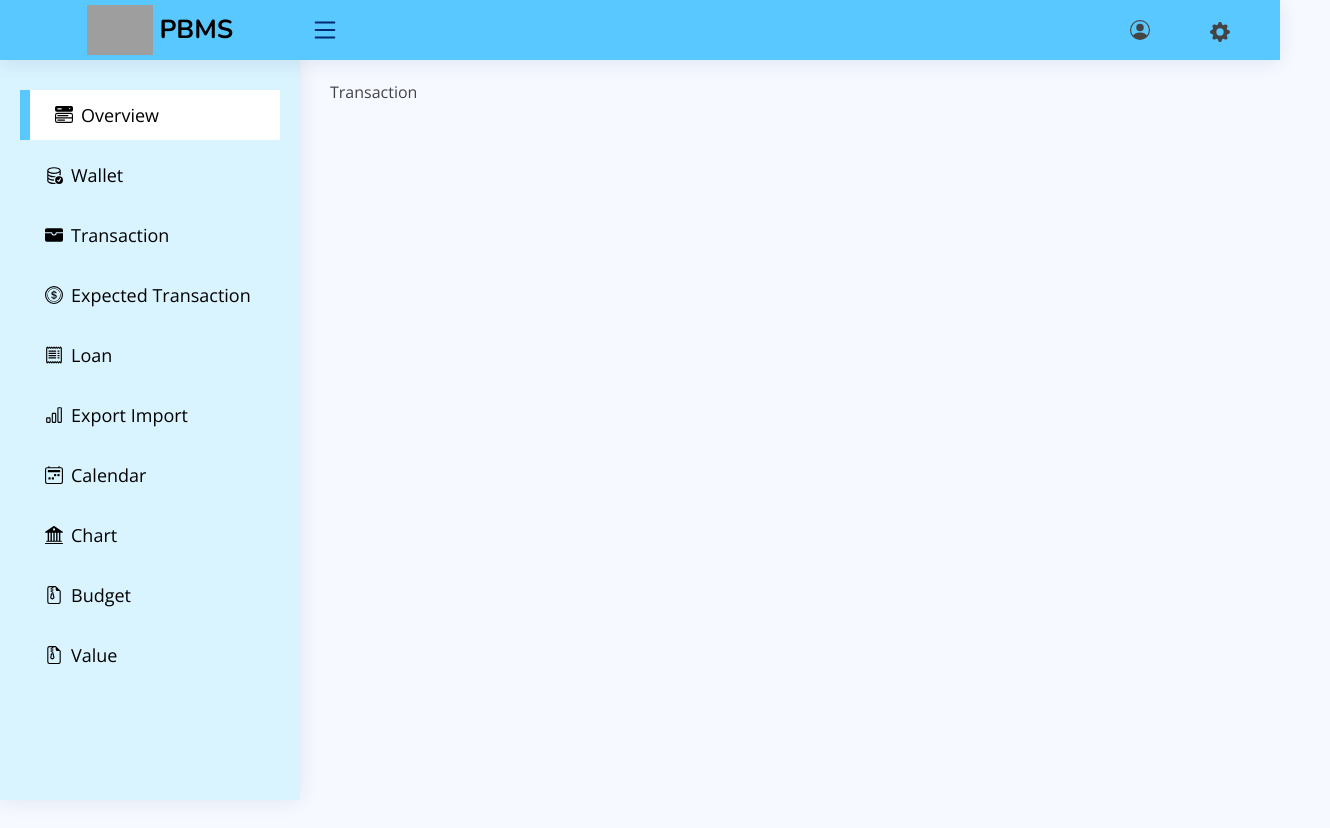
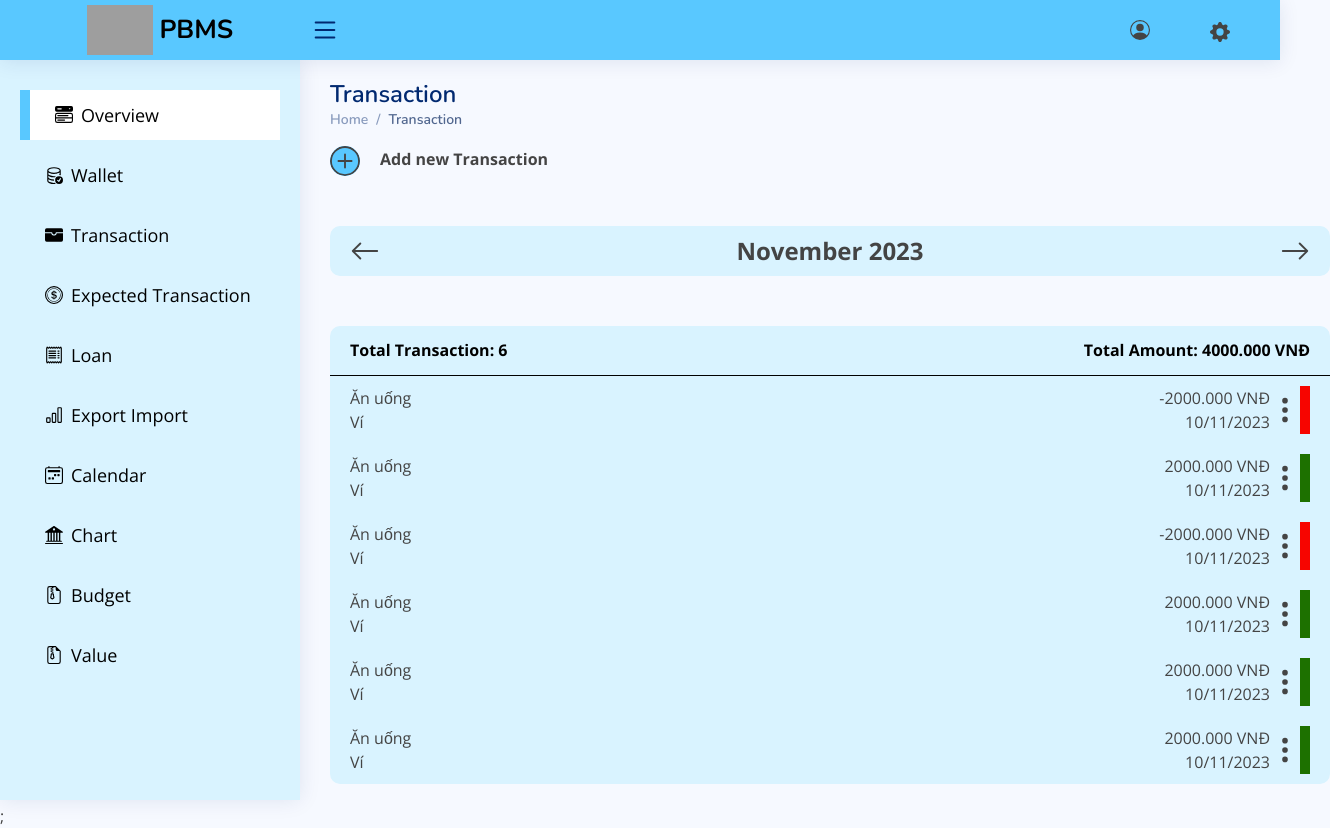
Before and after one commit to OaiPbHE150516/PBMS_FE, a React (Create React App) app: page /transaction in a window 1280 px wide. Shown: the whole page, 1330 px wide, since content can reach past the window. Before the commit the page ends 800 px from the top, so only its background shows below. Built offline with nearby package versions, Linux system fonts and the light colour scheme; grey boxes are pictures that could not be loaded.

Commit message:
add page view Transaction

```diff
--- /dev/null
+++ b/src/contexts/transaction.js
@@ -0,0 +1,38 @@
+export const listTransaction = [
+  {
+    category: "Ăn uống",
+    wallet: "Ví",
+    money: -2000.0,
+    date: "10/11/2023",
+  },
+  {
+    category: "Ăn uống",
+    wallet: "Ví",
+    money: 2000.0,
+    date: "10/11/2023",
+  },
+  {
+    category: "Ăn uống",
+    wallet: "Ví",
+    money: -2000.0,
+    date: "10/11/2023",
+  },
+  {
+    category: "Ăn uống",
+    wallet: "Ví",
+    money: 2000.0,
+    date: "10/11/2023",
+  },
+  {
+    category: "Ăn uống",
+    wallet: "Ví",
+    money: 2000.0,
+    date: "10/11/2023",
+  },
+  {
+    category: "Ăn uống",
+    wallet: "Ví",
+    money: 2000.0,
+    date: "10/11/2023",
+  },
+];
--- /dev/null
+++ b/src/css/Transaction.css
@@ -0,0 +1,76 @@
+.addTransaction{
+    cursor: pointer;
+}
+.addTransaction svg{
+    font-size: 30px;
+    background: #59C8FF;
+    border-radius: 50%;
+}
+.addTransaction span{
+    margin-left: 20px;
+    font-weight: bold;
+}
+.date{
+    display: flex;
+    text-align: center;
+    justify-content: space-between;
+    width: 1000px;
+    height: 50px;
+    background-color: #D9F3FF;
+    margin: 50px auto;
+    border-radius: 10px;
+}
+.date svg{
+    font-size: 30px;
+    margin: auto 20px;
+    cursor: pointer;
+}
+.date span{
+    font-size: 24px;
+    font-weight: bold;
+    margin: auto 20px;
+}
+
+/* listTransaction */
+.tableTransaction{
+    background: #D9F3FF;
+    width: 1000px;
+    margin: auto;
+    border-radius: 10px;
+}
+.tableTransaction .total{
+    display: flex;
+    justify-content: center;
+    justify-content: space-between;
+    height: 50px;
+    border-bottom: 1px solid black;
+}
+.tableTransaction .total span{
+    margin: auto 20px;
+    color: black;
+    font-weight: bold;
+}
+.tableTransaction .eachTransaction{
+    display: flex;
+    justify-content: space-between;
+    padding: 10px 20px;
+}
+.tableTransaction .money_Date_Menu{
+    display: flex;
+}
+.tableTransaction .money_Date_Menu .money_Date div:last-child{
+    text-align: end;
+}
+.tableTransaction .money_Date_Menu svg{
+    font-size: 30px;
+    margin: auto;
+    cursor: pointer;
+}
+.tableTransaction .money_Date_Menu .color_red{
+    background: #F70500;
+    width: 10px;
+}
+.tableTransaction .money_Date_Menu .color_green{
+    background: #1D7100;
+    width: 10px;
+}
--- a/src/pages/transaction/index.jsx
+++ b/src/pages/transaction/index.jsx
@@ -1,10 +1,123 @@
-import React from 'react';
+import React, { useState } from "react";
+import { PageTitle } from "../../components";
+import {
+  BsArrowLeft,
+  BsArrowRight,
+  BsPlusCircle,
+  BsThreeDotsVertical,
+} from "react-icons/bs";
+import "../../css/Transaction.css";
+import { listTransaction } from "../../contexts/transaction";
+import { Dropdown } from "react-bootstrap";
+
 const Transaction = () => {
+  //=================Create=================
+  //Setup click Create
+  const [openDropdownIndexCreate, setOpenDropdownIndexCreate] = useState(false);
+  const handleDropdownToggleCreate = () => {
+    setOpenDropdownIndexCreate((prevIndex) => !prevIndex);
+    setOpenDropdownIndexDetail(null);
+  };
+  //Create Menu
+  const renderDropdownCreate = () => {
     return (
-        <div className='Transaction'>
-            Transaction
+      <Dropdown
+        show={openDropdownIndexCreate}
+        onHide={() => setOpenDropdownIndexCreate(null)}
+      >
+        <Dropdown.Menu>
+          <Dropdown.Item>Action 1</Dropdown.Item>
+          <Dropdown.Item>Action 2</Dropdown.Item>
+        </Dropdown.Menu>
+      </Dropdown>
+    );
+  };
+
+  //=================Details=================
+  //Setup click Detail
+  const [openDropdownIndexDetail, setOpenDropdownIndexDetail] = useState(null);
+  const handleDropdownToggleDetail = (index) => {
+    setOpenDropdownIndexDetail((prevIndex) =>
+      prevIndex === index ? null : index
+    );
+    setOpenDropdownIndexCreate(false);
+  };
+  //Menu Detail
+  const renderDropdownDetail = (isOpen) => {
+    return (
+      <Dropdown
+        align={{ lg: "end" }}
+        show={isOpen}
+        onHide={() => setOpenDropdownIndexDetail(null)}
+      >
+        <Dropdown.Menu>
+          <Dropdown.Item>Edit</Dropdown.Item>
+          <Dropdown.Item>Delete</Dropdown.Item>
+        </Dropdown.Menu>
+      </Dropdown>
+    );
+  };
+
+  //=================Table Transaction=================
+  //Total of Transaction
+  const totalTransactions = listTransaction.length;
+  const totalAmount = listTransaction.reduce(
+    (sum, transaction) => sum + transaction.money,
+    0
+  );
+  //Each Transaction
+  const renderTransaction = () => {
+    return listTransaction.map((item, index) => {
+      const colorTransaction = item.money < 0 ? "color_red" : "color_green";
+      const isOpen = openDropdownIndexDetail === index;
+      return (
+        <div className="eachTransaction">
+          <div className="cate_Wallet">
+            <div>{item.category}</div>
+            <div>{item.wallet}</div>
+          </div>
+          <div className="money_Date_Menu">
+            <div className="money_Date">
+              <div>{item.money}.000 VNĐ</div>
+              <div>{item.date}</div>
+            </div>
+
+            <BsThreeDotsVertical
+              onClick={() => handleDropdownToggleDetail(index)}
+            />
+            {renderDropdownDetail(isOpen)}
+            <div className={colorTransaction}></div>
+          </div>
         </div>
-    );
+      );
+    });
+  };
+
+  return (
+    <div className="Transaction">
+      <PageTitle title="Transaction" />
+      <div
+        className="addTransaction"
+        onClick={() => handleDropdownToggleCreate()}
+      >
+        <BsPlusCircle />
+        <span>Add new Transaction</span>
+      </div>
+      {renderDropdownCreate()}
+      <div className="date">
+        <BsArrowLeft />
+        <span>November 2023</span>
+        <BsArrowRight />
+      </div>
+      <div className="tableTransaction">
+        <div className="total">
+          <span>Total Transaction: {totalTransactions}</span>
+          <span>Total Amount: {totalAmount}.000 VNĐ</span>
+        </div>
+        <div className="listTransaction">{renderTransaction()}</div>
+      </div>
+    </div>
+  );
 };
 
 export default Transaction;
```
